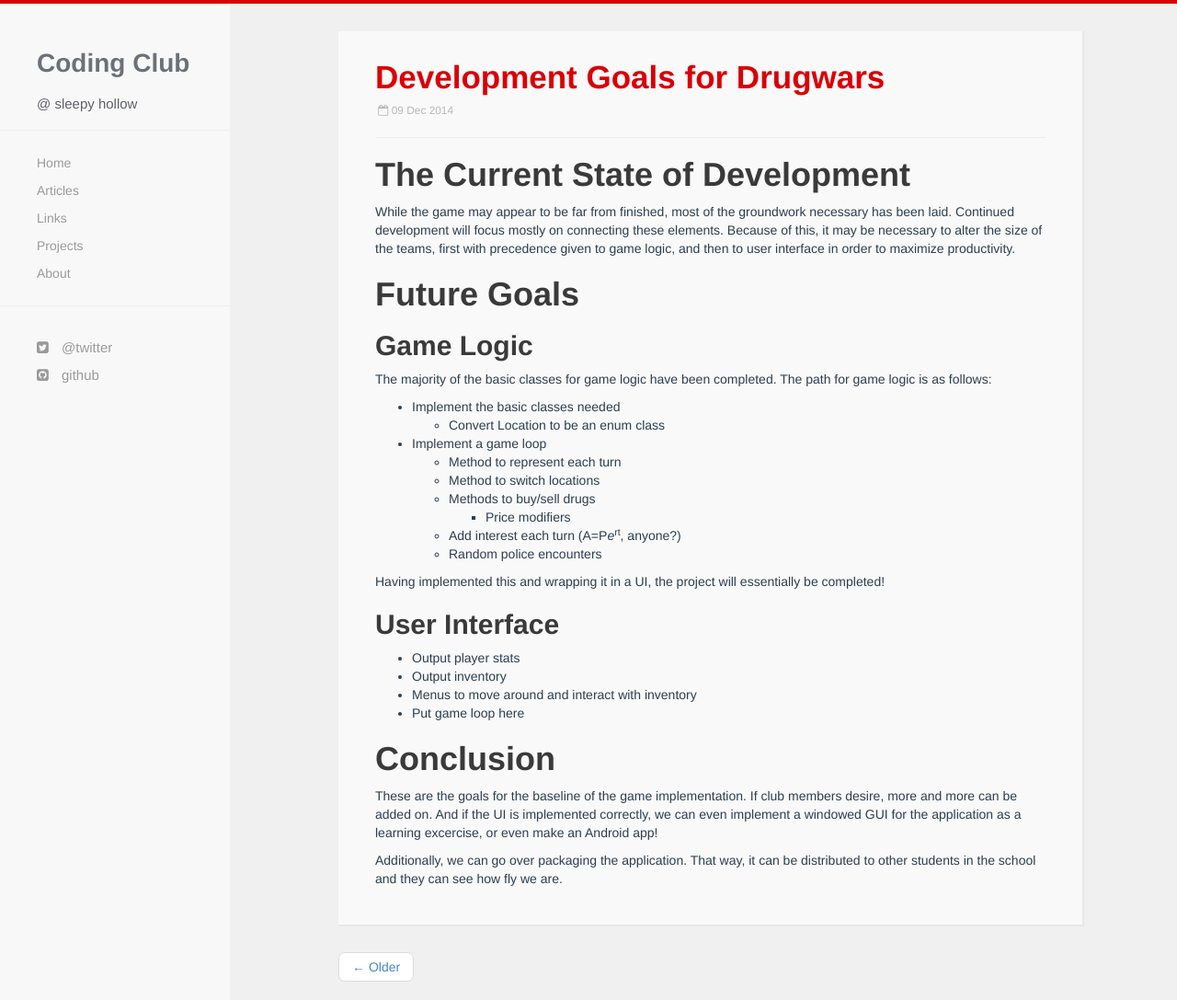
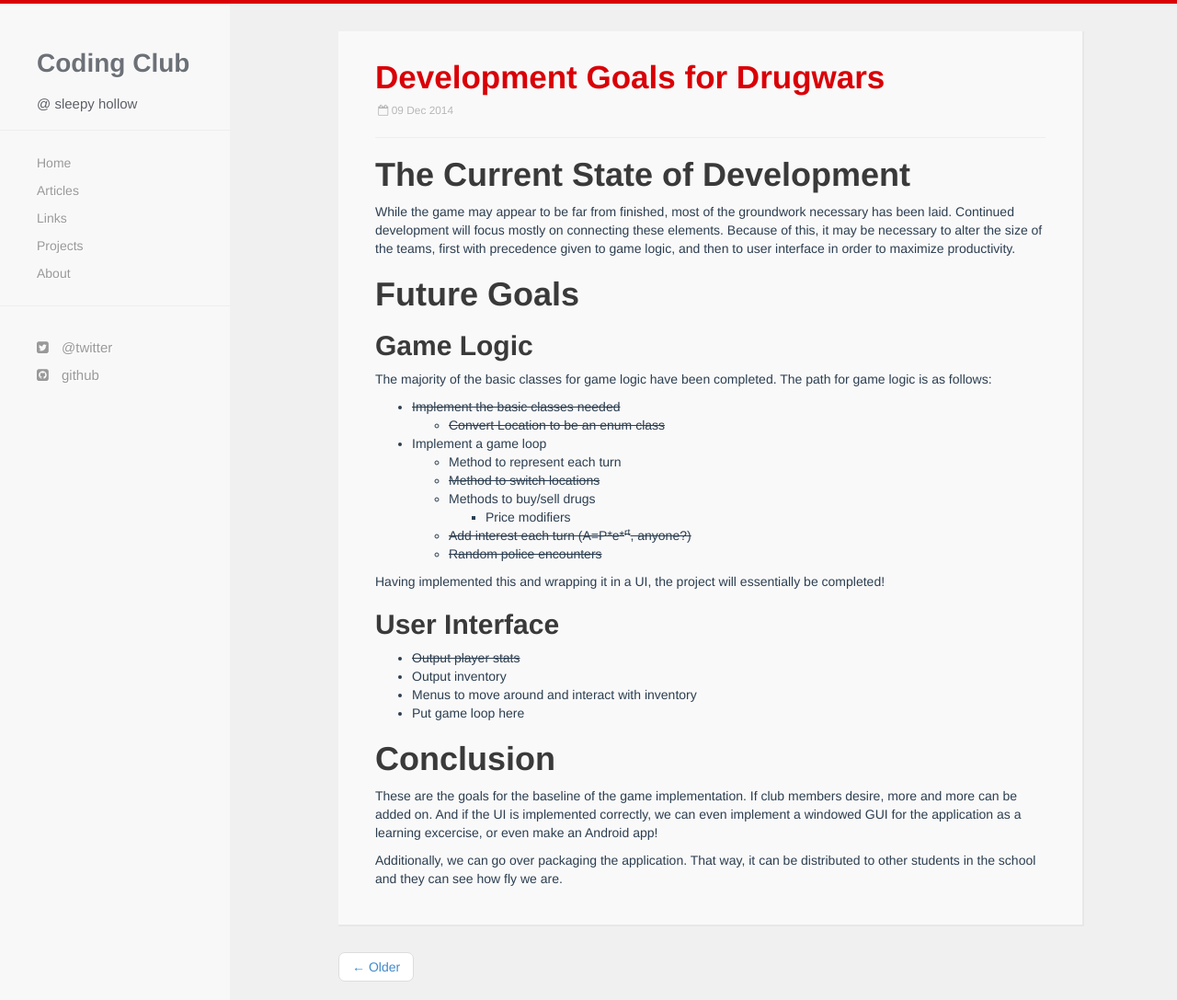
Before and after one commit to shhs-coding-club/shhs-coding-club.github.io, a Jekyll site: the page built from _posts/2014-12-09-Future-Goals.md, in a window 1280 px wide and 1087 px high. Shown: the whole window at 92% size. Built offline with Jekyll 4.4.1, drawn with Linux system fonts in a browser that asks for light colours; nearby versions of some CDN libraries; Markdown is read by kramdown in place of the engine named in the settings.

```diff
--- a/_posts/2014-12-09-Future-Goals.md
+++ b/_posts/2014-12-09-Future-Goals.md
@@ -15,21 +15,21 @@ While the game may appear to be far from finished, most of the groundwork necess
 
 The majority of the basic classes for game logic have been completed. The path for game logic is as follows:
 
-- Implement the basic classes needed
-    - Convert Location to be an enum class
+- <s>Implement the basic classes needed</s>
+    - <s>Convert Location to be an enum class</s>
 - Implement a game loop
     - Method to represent each turn
-    - Method to switch locations
+    - <s>Method to switch locations</s>
     - Methods to buy/sell drugs
         - Price modifiers
-    - Add interest each turn (A=P*e*<sup>rt</sup>, anyone?)
-    - Random police encounters
+    - <s>Add interest each turn (A=P*e*<sup>rt</sup>, anyone?)</s>
+    - <s>Random police encounters</s>
 
 Having implemented this and wrapping it in a UI, the project will essentially be completed!
 
 ## User Interface
 
-- Output player stats
+- <s>Output player stats</s>
 - Output inventory
 - Menus to move around and interact with inventory
 - Put game loop here
```
